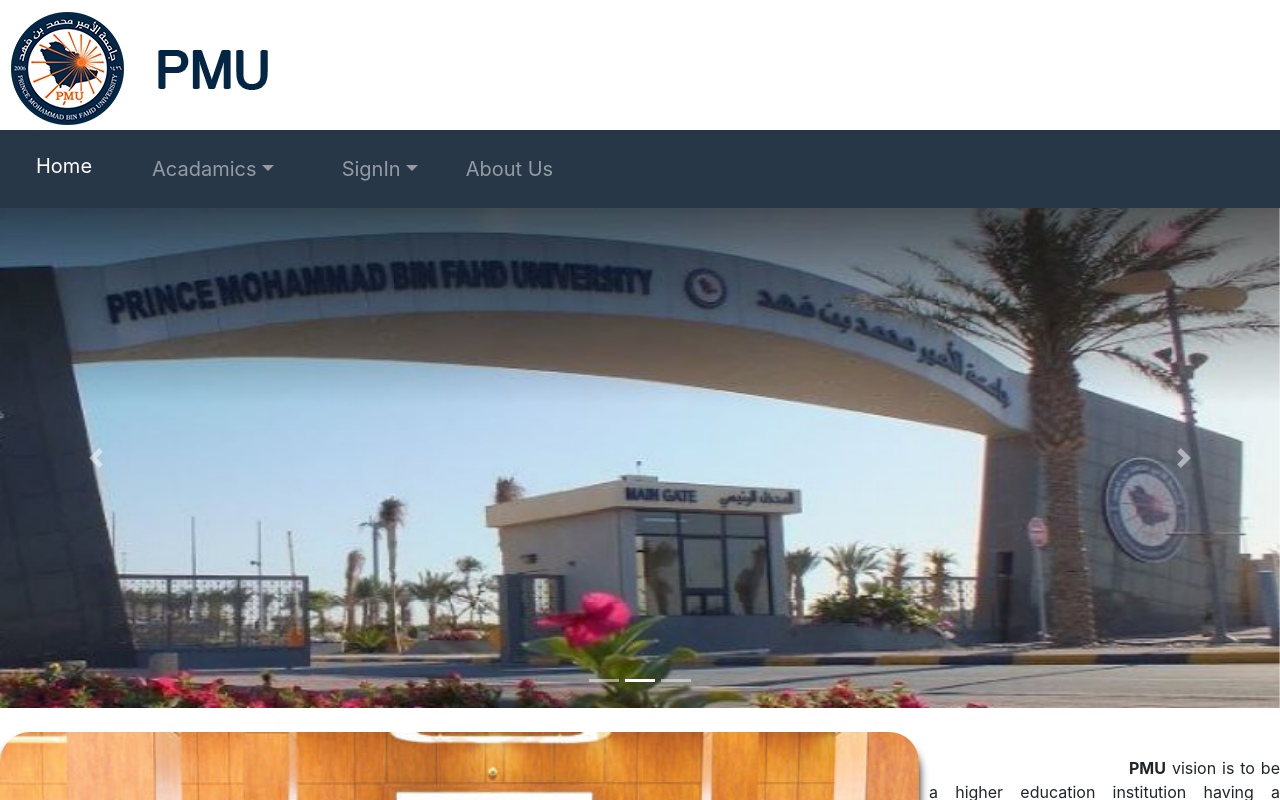
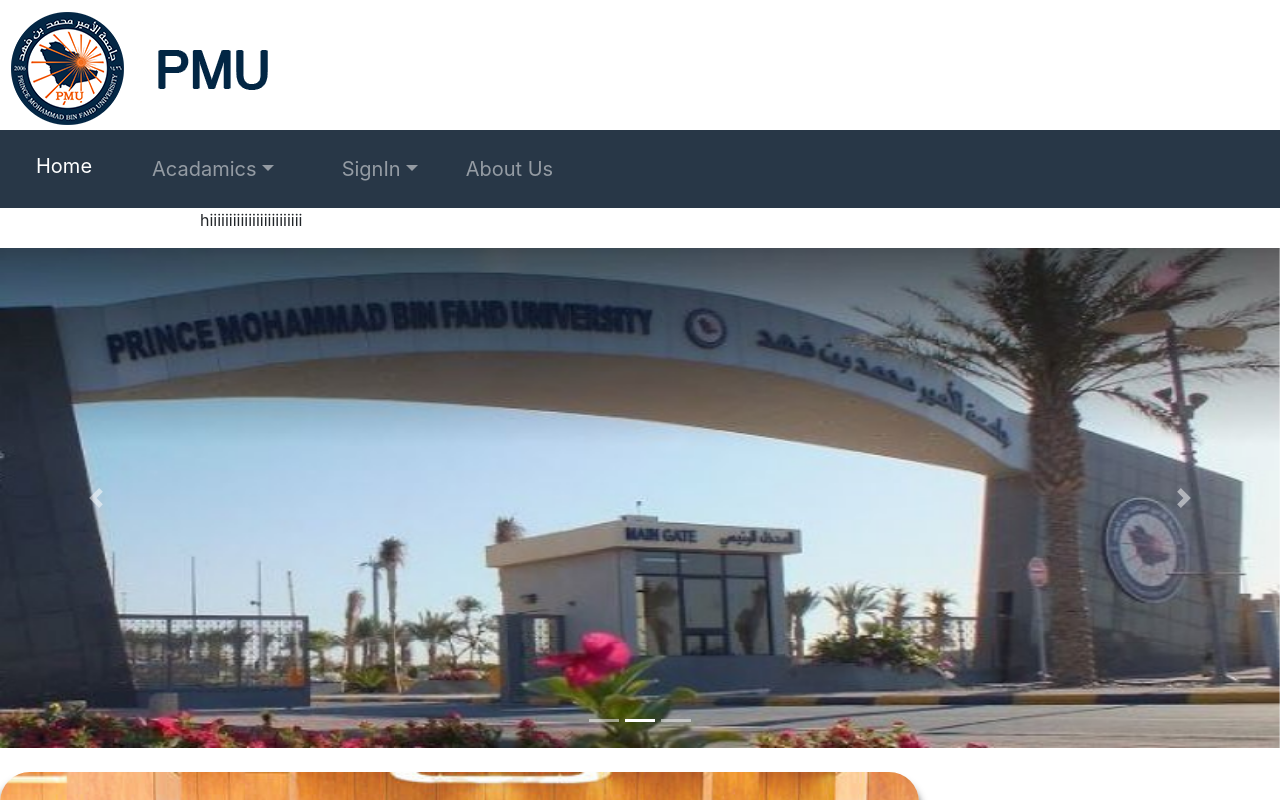
Before and after one commit to Aamer4ui/practice-app, a React (Create React App) app: page / in a window 1280 px wide. Shown: the top 800 px of the page. Built offline with nearby package versions, Linux system fonts and the light colour scheme.

Commit message:
link another page

```diff
--- /dev/null
+++ b/src/Components/Demo/Demo.jsx
@@ -0,0 +1,10 @@
+import React from 'react';
+
+export const Demo = () => {
+    return (
+        <div>
+            <p>hiiiiiiiiiiiiiiiiiiiiiiii</p>
+
+        </div>
+    );
+};
--- a/src/Components/NavigationMenu/NavigationItem.jsx
+++ b/src/Components/NavigationMenu/NavigationItem.jsx
@@ -1,6 +1,7 @@
 import React from "react";
 import "../NavigationMenu/NavigationItems.css";
 import { NavDropdown, Nav, Navbar } from "react-bootstrap";
+import { Demo } from "../Demo/Demo";
 
 export const NavigationItem = () => {
   return (
@@ -24,7 +25,7 @@
               title="SignIn"
               id="basic-nav-dropdown"
             >
-              <NavDropdown.Item href="">Student Login</NavDropdown.Item>
+              <NavDropdown.Item href="./">Student Login</NavDropdown.Item>
               <NavDropdown.Item href="">Parent Login</NavDropdown.Item>
               <NavDropdown.Item href="">Guest Login</NavDropdown.Item>
             </NavDropdown>
@@ -34,6 +35,7 @@
           </Nav>
         </Navbar.Collapse>
       </Navbar>
+      <Demo />
     </div>
   );
 };
--- a/src/Landing.jsx
+++ b/src/Landing.jsx
@@ -11,6 +11,7 @@
     <div>
       <HeaderItem />
       <NavigationItem />
+
       <Crousel />
       <HomeItem />
       <FooterItem />
```
Also changed, not shown: 1 other file (tests, documents, lock files or other folders).
